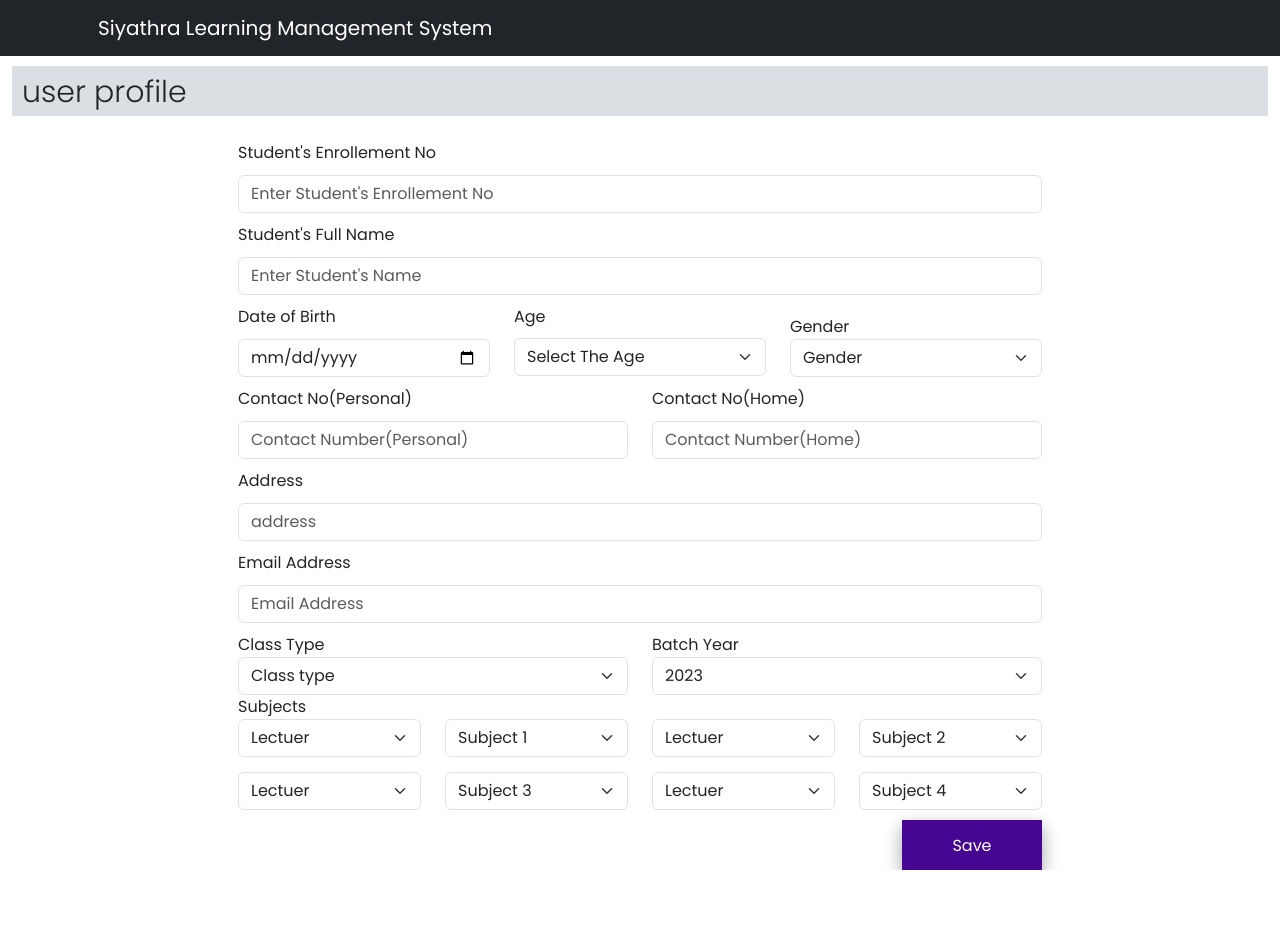
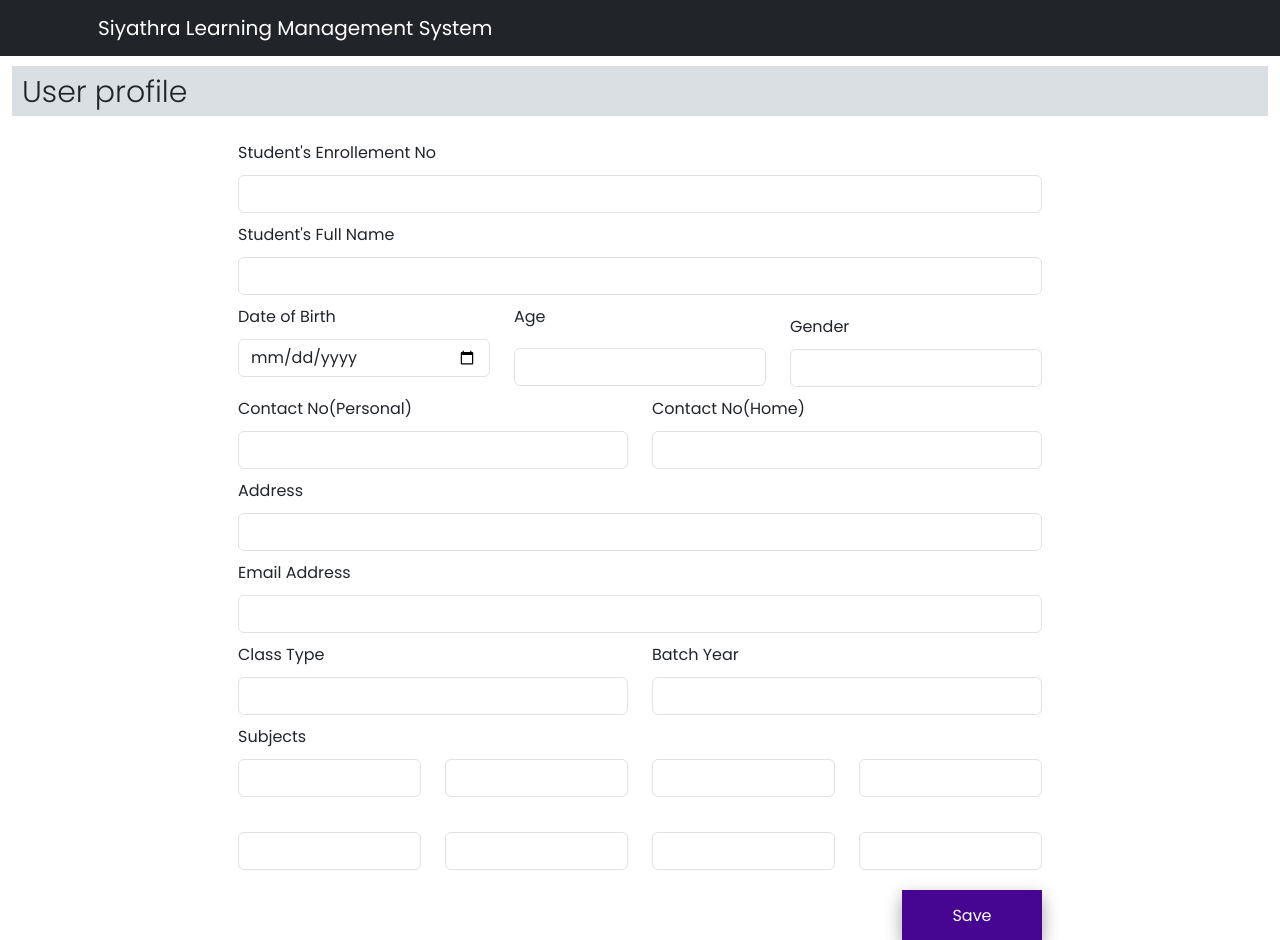
Before and after one commit to indika02/Group-project3.2, a React (Create React App) app in the folder client/: page /profilepage in a window 1280 px wide. Before the commit the page ends 870 px from the top, so only its background shows below. Built offline with nearby package versions, Linux system fonts and the light colour scheme; no server answers.

Commit message:
user profile updating function

```diff
--- a/client/src/App.js
+++ b/client/src/App.js
@@ -47,7 +47,7 @@
             <Route path="/stdRegForm" element={<StdRegform />} />
             <Route path="/TeaRegForm" element={<TeaReg />} />
             <Route path="/Addsub" element={<Addsub />} />
-            <Route path='/profile' element={<ProfilePage/>}/>
+
             <Route path='/profilepage' element={<Profilepage/>}/>
           </Routes>
         </BrowserRouter>
--- a/client/src/Dashboard/Profilepage.js
+++ b/client/src/Dashboard/Profilepage.js
@@ -3,13 +3,60 @@
 import { useUser } from '../UserContext';
 import { Container,Navbar,Nav,NavDropdown,Row,Col,Form } from "react-bootstrap";
 import './profilepage.css';
+import { useState,useEffect } from "react";
+import swal from "sweetalert";
+
+
+
 
 
 export default function Profilepage(){
   const {email}=useParams();
   const { user } = useUser();
 
+
   const userEmail = user?.email;
+  const [userProfile,setUserProfile]=useState(null);
+  const [updatedProfile, setUpdatedProfile] = useState(null);
+
+  useEffect(() => {
+    fetchUserProfile(userEmail);
+  }, [email, user?.index]);
+
+
+  const fetchUserProfile = (email)=>{
+    fetch(`http://localhost:5000/user/userdetail/${email}`).then((response)=>response.json()).then((data)=>{
+      setUserProfile(data);
+      console.log(data)
+    }).catch((error)=>{
+      console.log("Error fetching user data",error);
+    });
+  };
+
+
+
+  const handleFormSubmit = (e) => {
+    e.preventDefault();
+
+    fetch(`http://localhost:5000/user/update/${userEmail}`, {
+      method: "PUT",
+      headers: {
+        "Content-Type": "application/json",
+      },
+      body: JSON.stringify(userProfile),
+    })
+      .then((response) => response.json())
+      .then((data) => {
+        setUserProfile(data.User);
+        swal("Success", "Profile Updating is Successfully completed", "success");
+        console.log(data.User)
+      })
+      .catch((error) => {
+        console.log("Error updating user profile", error);
+        swal("Error", "An error occured!", "error");
+      });
+  };
+
   return(
     <>
       <Navbar collapseOnSelect expand="lg" bg="dark" variant="dark">
@@ -23,23 +70,23 @@
         <div class="row">
           <div class="col">
             <div class="custom-div">
-              <h1>user profile</h1>
+              <h1> User profile</h1>
             </div>
           </div>
         </div>
       </div>
       <Row>
 
-      <form className="form">
+      <form className="form" onSubmit={handleFormSubmit}>
         <div className='form-group'>
                 <label for="index">Student's Enrollement No</label>
-                <input type='text' className='form-control' id='index' placeholder="Enter Student's Enrollement No"
+                <input type='text' className='form-control' id='index' value={userProfile?.index}readOnly
 
                 />
             </div>
             <div className='form-group'>
                 <label for="name">Student's Full Name</label>
-                <input type='text' className='form-control' id='name' placeholder="Enter Student's Name" readOnly
+                <input type='text' className='form-control' id='name' value={userProfile?.name} readOnly
 
                 />
        </div>
@@ -47,7 +94,7 @@
                 <Col>
                 <div className='form-group'>
                 <label for="dob">Date of Birth</label>
-                <input type='date' className='form-control' id='dob' placeholder='Enter the Date of Birth'
+                <input type='date' className='form-control' id='dob'  value={userProfile?.dob} onChange={(e) => setUserProfile({ ...userProfile, dob: e.target.value })}
 
                 />
             </div>
@@ -55,30 +102,16 @@
                 <Col>
                 <div className='form-group'>
                     <label for="age" className='age'>Age</label>
-                    <select className="form-select form-control" aria-label="Default select example"
-                 >
-                        <option selected>Select The Age</option>
-                        <option value="22">22</option>
-                        <option value="21">21</option>
-                        <option value="20">20</option>
-                        <option value="19">19</option>
-                        <option value="18">18</option>
-                        <option value="17">17</option>
-                        <option value="16">16</option>
-                        <option value="15">15</option>
-                    </select>
+                    <input type='text' className='form-control' id='age'  value={userProfile?.age} onChange={(e) => setUserProfile({ ...userProfile, age: e.target.value })}/>
                 </div>
 
                 </Col>
                 <Col>
                 <div className='form-group'>
                     <label for="gender" className='gender'>Gender</label>
-                    <select className="form-select form-control" aria-label="Default select example">
+                    <input type='text' className='form-control' id='gender'  value={userProfile?.gender}readOnly
 
-                        <option selected>Gender</option>
-                        <option value="Male">Male</option>
-                        <option value="Female">Female</option>
-                    </select>
+                />
             </div>
                 </Col>
             </Row>
@@ -89,20 +122,16 @@
                     <Col>
                     <div className='form-group'>
                 <label for="Contactno">Contact No(Personal)</label>
-                <input type='text' className='form-control' id='contact' placeholder="Contact Number(Personal)"
-                // onChange={(e)=>{
-                //     setContactpersonal(e.target.value);
-                // }}
+                <input type='text' className='form-control' id='contact' value={userProfile?.contactpersonal} onChange={(e) => setUserProfile({ ...userProfile, contactpersonal: e.target.value })}
+
                 />
             </div>
                     </Col>
                     <Col>
                     <div className='form-group'>
                 <label for="Contactno">Contact No(Home)</label>
-                <input type='text' className='form-control' id='contacthome' placeholder="Contact Number(Home)"
-                // onChange={(e)=>{
-                //     setContactHome(e.target.value);
-                // }}
+                <input type='text' className='form-control' id='contacthome' value={userProfile?.contacthome} onChange={(e) => setUserProfile({ ...userProfile, contacthome: e.target.value })}
+
                 />
             </div>
                     </Col>
@@ -111,10 +140,8 @@
                     <Col>
                     <div className='form-group'>
                 <label for="address">Address</label>
-                <input type='text' className='form-control' id='address' placeholder="address"
-                // onChange={(e)=>{
-                //     setAddress(e.target.value);
-                // }}
+                <input type='text' className='form-control' id='address' value={userProfile?.address} onChange={(e) => setUserProfile({ ...userProfile, address: e.target.value })}
+
                 />
             </div>
                     </Col>
@@ -123,10 +150,8 @@
                     <Col>
                     <div className='form-group'>
                 <label for="email">Email Address</label>
-                <input type='email' className='form-control' id='email' placeholder="Email Address"
-                // onChange={(e)=>{
-                //     setEmail(e.target.value);
-                // }}
+                <input type='email' className='form-control' id='email' value={userProfile?.email} onChange={(e) => setUserProfile({ ...userProfile, email: e.target.value })}
+
                 />
             </div>
                     </Col>
@@ -135,30 +160,17 @@
                 <Col>
                 <div className='form-group'>
                     <label for="type" className='type'>Class Type</label>
-                    <select className="form-select form-control" aria-label="Default select example"
-                    //  onChange={(e)=>{
-                    //     setClasstype(e.target.value);
-                    // }}
-                    >
-                        <option selected>Class type</option>
-                        <option value="O/L">O/L</option>
-                        <option value="A/L">A/L</option>
-                    </select>
+                    <input type='text' className='form-control' id='Classtype' value={userProfile?.classtype} readOnly
+
+                />
             </div>
                 </Col>
                 <Col>
                 <div className='form-group'>
                     <label for="batch" className='batch'>Batch Year</label>
-                    <select className="form-select form-control" aria-label="Default select example"
-                    // onChange={(e)=>{
-                    //     setbatchYear(e.target.value);
-                    // }}
-                    >
-                        <option value="2023">2023</option>
-                        <option value="2024">2024</option>
-                        <option value="2025">2025</option>
-                        <option value="2026">2026</option>
-                    </select>
+                    <input type='text' className='form-control' id='batchyear' value={userProfile?.batchyear} readOnly
+
+                />
             </div>
                 </Col>
             </Row>
@@ -167,116 +179,62 @@
                 <Row>
                 <Col>
                 <div className='form-group'>
-                    <select id="country" className="form-select form-control"
-                    // onChange={(e)=>{
-                    //     setLName1(e.target.value);
-                    // }}
-                    >
-                        <option value="">Lectuer</option>
-                        {/* {Lname.map((item) => (
-                            <option key={item._id} value={item.Lname}>{item.Lname}</option>
-                        ))} */}
-                    </select>
+                <input type='text' className='form-control' id='Lecturer1' value={userProfile?.Lname1} readOnly
+
+                />
             </div>
                     </Col>
                     <Col>
                     <div className='form-group'>
-                    <select id="country" className="form-select form-control"
-                    // onChange={(e)=>{
-                    //     setSubject1(e.target.value);
-                    // }}
-                    >
-                        <option value="">Subject 1</option>
-                        {/* {subject.map((item) => (
-                            <option key={item._id} value={item.subject}>{item.subject}</option>
-                        ))} */}
-                    </select>
+                    <input type='text' className='form-control' id='Subject1' value={userProfile?.subject1} readOnly
+
+                />
             </div>
                 </Col>
                 <Col>
                 <div className='form-group'>
-                    <select id="country" className="form-select form-control"
-                    // onChange={(e)=>{
-                    //     setLName2(e.target.value);
-                    // }}
-                    >
-                        <option value="">Lectuer</option>
-                        {/* {Lname.map((item) => (
-                            <option key={item._id} value={item.Lname}>{item.Lname}</option>
-                        ))} */}
-                    </select>
+                <input type='text' className='form-control' id='Lecturer2' value={userProfile?.Lname2} readOnly
+
+                />
             </div>
                     </Col>
                     <Col>
                     <div className='form-group'>
-                    <select id="country" className="form-select form-control"
-                    // onChange={(e)=>{
-                    //     setSubject2(e.target.value);
-                    // }}
-                    >
-                        <option value="">Subject 2</option>
-                        {/* {subject.map((item) => (
-                            <option key={item._id} value={item.subject}>{item.subject}</option>
-                        ))} */}
-                    </select>
+                    <input type='text' className='form-control' id='Subject2'  value={userProfile?.subject2} readOnly
+
+                />
             </div>
                     </Col>
                 </Row>
                 <Row className='sub'>
                 <Col>
                 <div className='form-group'>
-                    <select id="country" className="form-select form-control"
-                    // onChange={(e)=>{
-                    //     setLName3(e.target.value);
-                    // }}
-                    >
-                        <option value="">Lectuer</option>
-                        {/* {Lname.map((item) => (
-                            <option key={item._id} value={item.Lname}>{item.Lname}</option>
-                        ))} */}
-                    </select>
+                <input type='text' className='form-control' id='Lecturer3' value={userProfile?.Lname3} readOnly
+
+                />
             </div>
                     </Col>
                     <Col>
                     <div className='form-group'>
-                    <select id="country" className="form-select form-control"
-                    // onChange={(e)=>{
-                    //     setSubject3(e.target.value);
-                    // }}
-                    >
-                        <option value="">Subject 3</option>
-                        {/* {subject.map((item) => (
-                            <option key={item._id} value={item.subject}>{item.subject}</option>
-                        ))} */}
-                    </select>
+                    <input type='text' className='form-control' id='Subject3'   value={userProfile?.subject3} readOnly
+
+                />
             </div>
                 </Col>
                 <Col>
                 <div className='form-group'>
-                    <select id="country" className="form-select form-control"
-                    // onChange={(e)=>{
-                    //     setLName4(e.target.value);
-                    // }}
-                    >
-                        <option value="">Lectuer</option>
-                        {/* {Lname.map((item) => (
-                            <option key={item._id} value={item.Lname}>{item.Lname}</option>
-                        ))} */}
-                    </select>
+                <input type='text' className='form-control' id='Lecturer4' value={userProfile?.Lname4} readOnly
+
+                />
             </div>
+
                     </Col>
                     <Col>
                     <div className='form-group'>
-                    <select id="country" className="form-select form-control"
-                    // onChange={(e)=>{
-                    //     setSubject4(e.target.value);
-                    // }}
-                    >
-                        <option value="">Subject 4</option>
-                        {/* {subject.map((item) => (
-                            <option key={item._id} value={item.subject}>{item.subject}</option>
-                        ))} */}
-                    </select>
+
+                    <input type='text' className='form-control' id='Subject4'  value={userProfile?.subject4} readOnly
+                />
+
                     </div>
                     </Col>
                 </Row>
```
Also changed, not shown: client/src/Dashboard/Student/Student.js (+3 -5 lines), 1 other file (tests, documents, lock files or other folders). Lines whose indentation alone changed are shown as unchanged.
